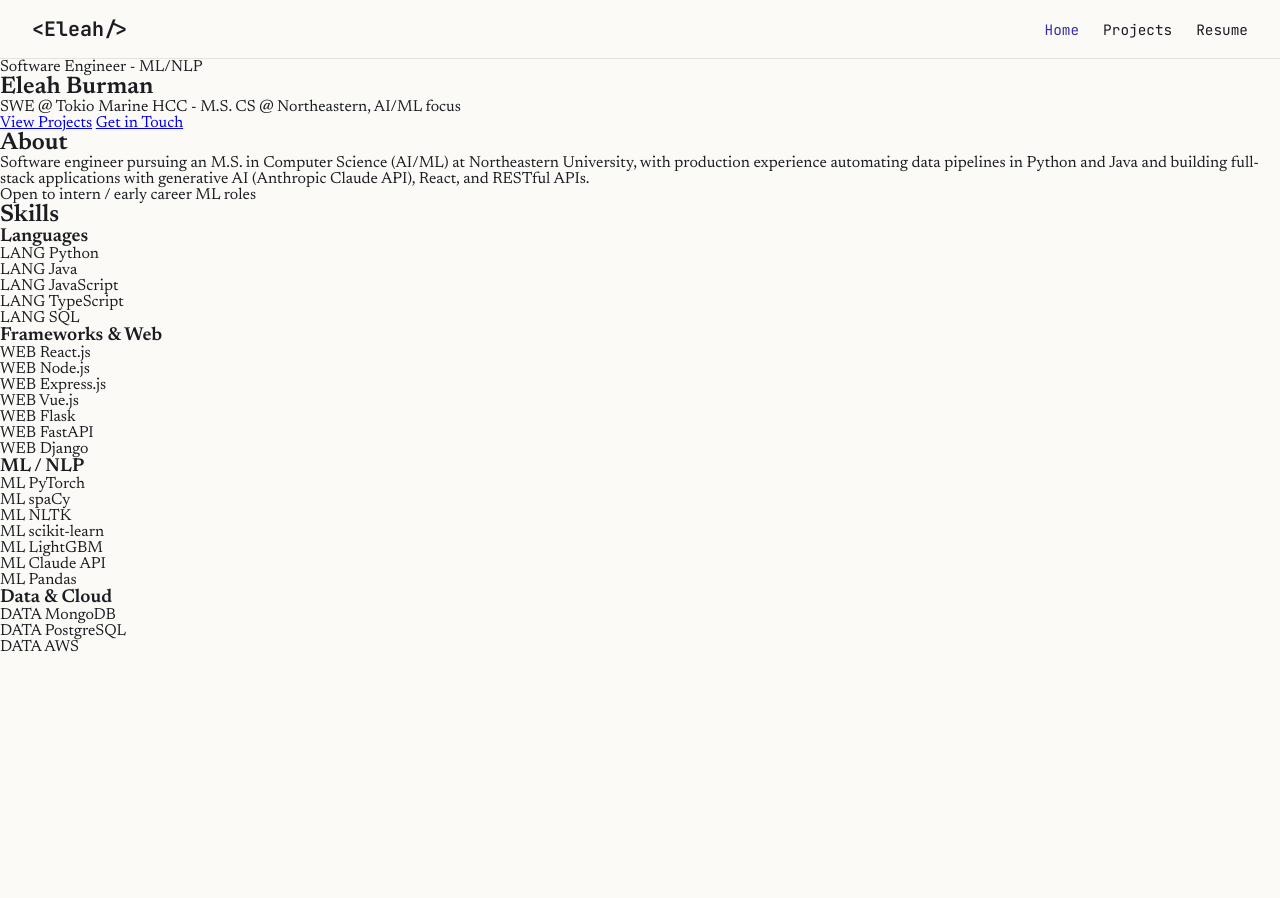
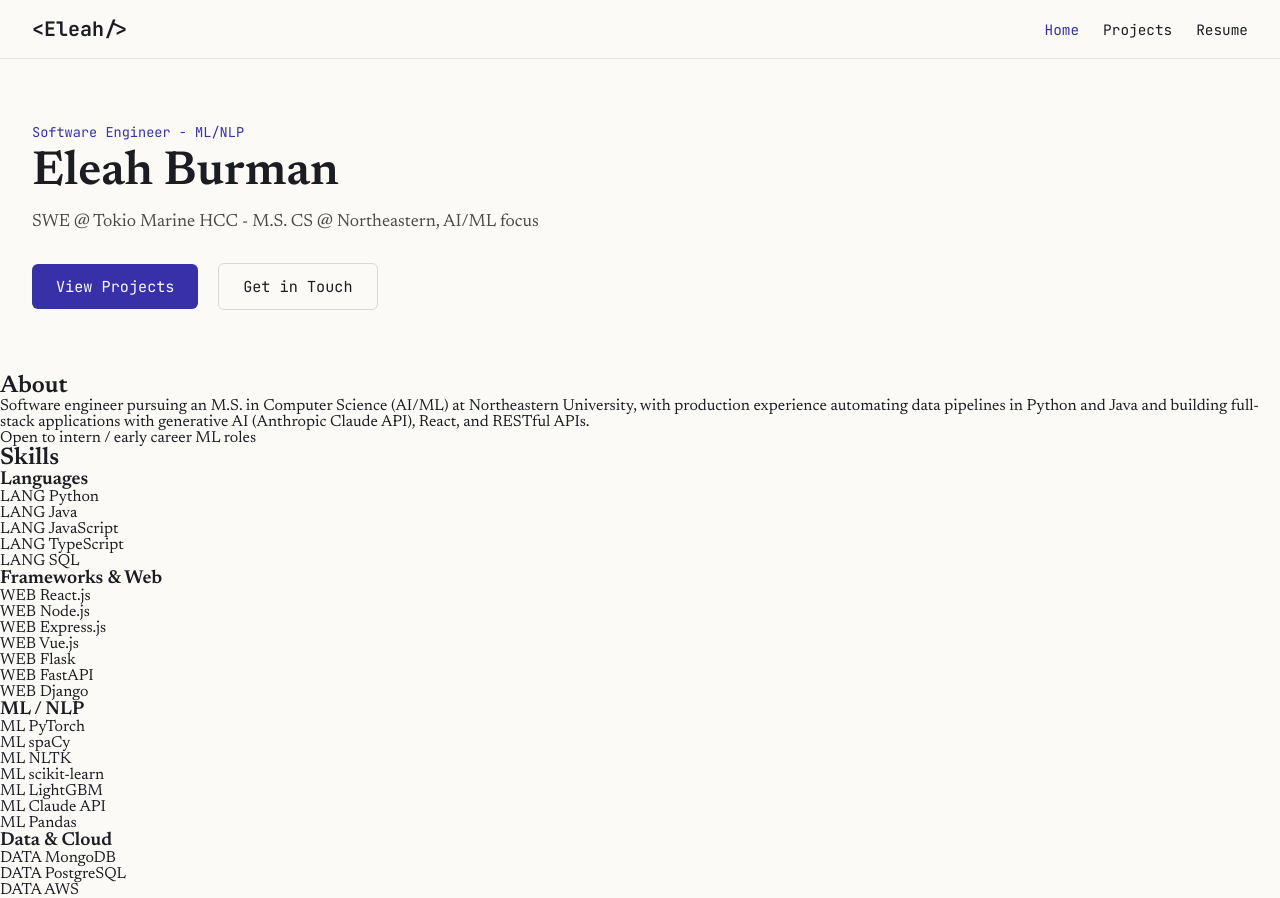
Before and after one commit to EleahBurman/eleah-burman-project-1, a website: page index.html in a window 1280 px wide. Before the commit the page ends 800 px from the top, so only its background shows below. Drawn offline with Linux system fonts and the light colour scheme.

Commit message:
Add hero styling

```diff
--- a/css/style.css
+++ b/css/style.css
@@ -52,3 +52,49 @@ header {
 .nav-bar a[aria-current="page"] {
     color: var(--color-accent);
 }
+
+.hero {
+    max-width: 680px;
+    padding: 4rem 2rem;
+}
+
+.eyebrow {
+    font-family: var(--font-mono);
+    color: var(--color-accent);
+    font-size: 0.85rem;
+    margin-bottom: 0.5rem;
+}
+
+.main-title {
+    font-size: 3rem;
+    font-weight: 600;
+    margin-bottom: 1rem;
+}
+
+.hero .description {
+    font-size: 1.1rem;
+    color: #4A4A4A;
+    margin-bottom: 2rem;
+}
+
+.btn-primary,
+.btn-secondary {
+    display: inline-block;
+    padding: 0.75rem 1.5rem;
+    border-radius: 6px;
+    text-decoration: none;
+    font-family: var(--font-mono);
+    font-size: 0.95rem;
+    margin-right: 1rem;
+}
+
+.btn-primary {
+    background-color: var(--color-accent);
+    color: var(--color-bg);
+}
+
+.btn-secondary {
+    background-color: transparent;
+    color: var(--color-ink);
+    border: 1px solid #D8D8D8;
+}
```
